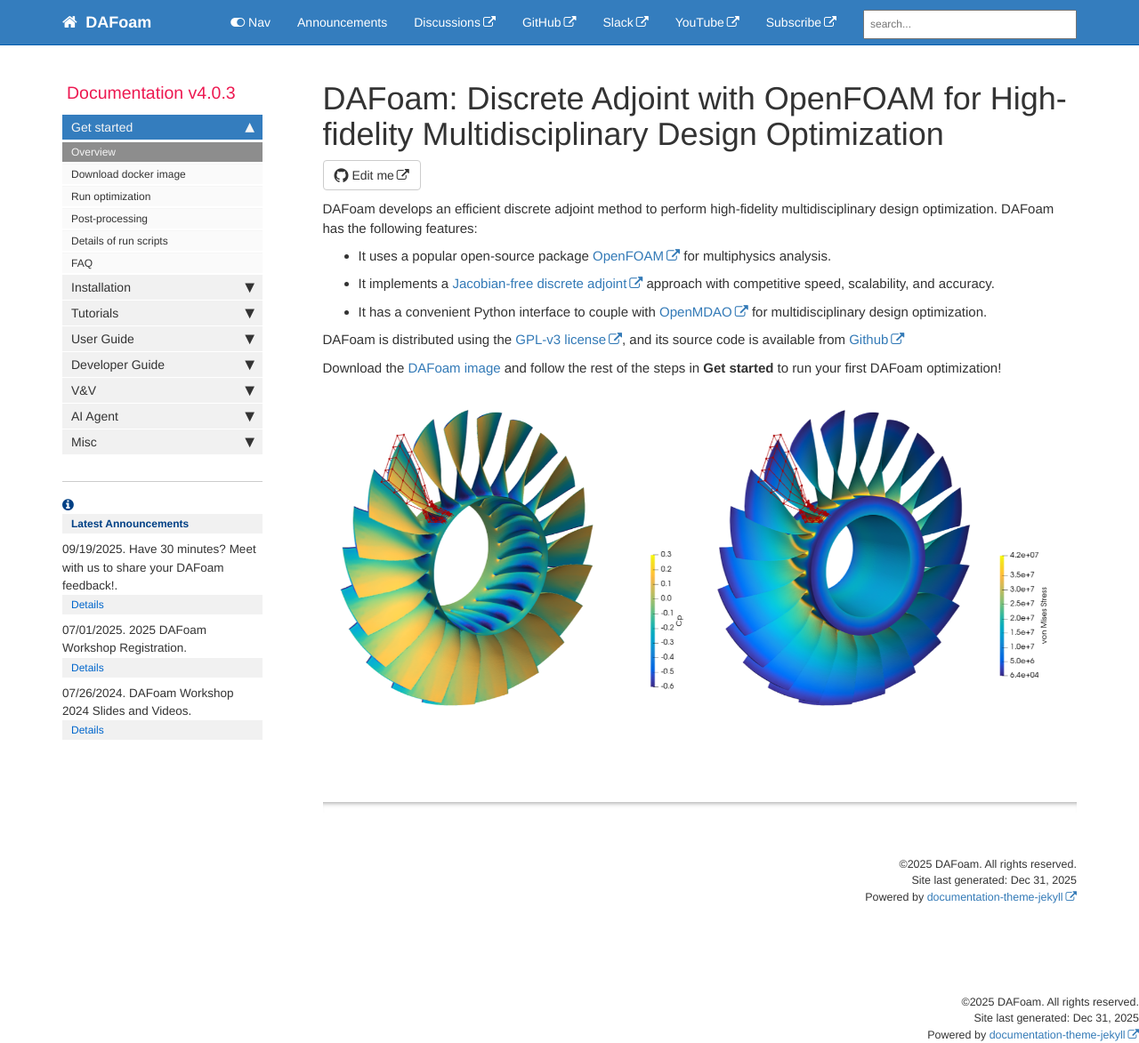
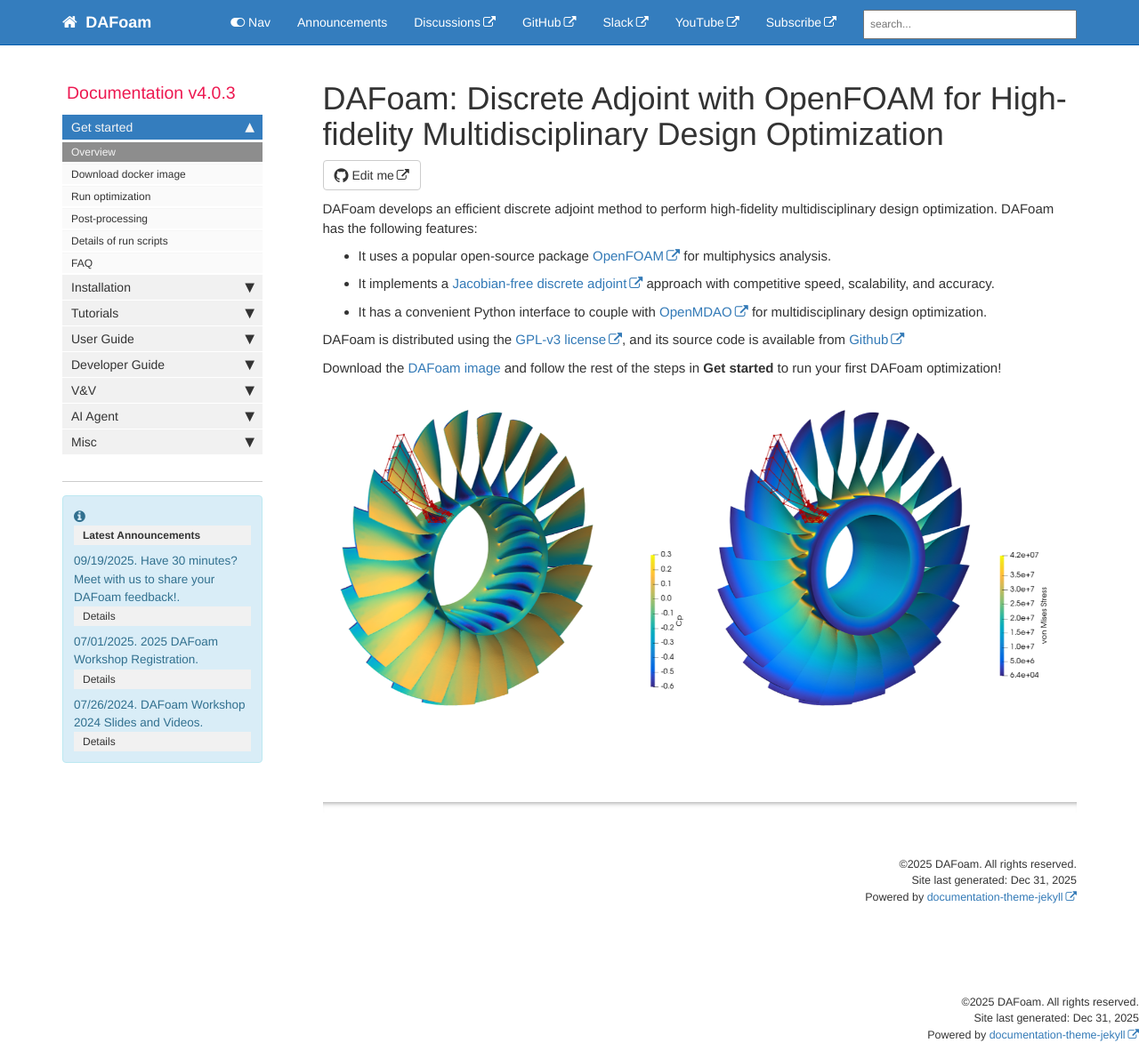
Before and after one commit to DAFoam/DAFoam.github.io, a Jekyll site: the page built from index.md, in a window 1280 px wide and 1173 px high. Shown: the whole window at 89% size. Built offline with Jekyll 4.4.1, drawn with Linux system fonts in a browser that asks for light colours; comment, search, counter and statistics services are not loaded.

Commit message:
content update

```diff
--- a/_includes/sidebar.html
+++ b/_includes/sidebar.html
@@ -53,14 +53,11 @@
          </p>
          -->
   <li style="margin-top: 30px; border-top: 1px solid #ccc; padding-top: 15px; list-style: none;">
-    <div style="margin: 0;">
-      <div style="margin-bottom: 8px;">
-        <i class="fa fa-info-circle" style="color: #004085; margin-right: 5px;"></i>
-        <b><a href="{{ site.baseurl }}/news.html" style="color: #004085; text-decoration: none;">Latest Announcements</a></b>
-      </div>
+    <div class="alert alert-info" role="alert" style="margin: 0; padding: 12px;">
+      <i class="fa fa-info-circle" style="margin-right: 5px; white-space: nowrap;"></i><b style="white-space: nowrap;"><a href="{{ site.baseurl }}/news.html" style="text-decoration: none;">Latest Announcements</a></b>
       {% for post in site.posts limit:3 %}
-        <div style="margin-top: 8px; font-size: 0.9em; line-height: 1.5; color: #333;">
-          {{ post.date | date: "%m/%d/%Y" }}. {{ post.title }}. <a href="{{ post.permalink }}" style="color: #0066cc; text-decoration: none;">Details</a>
+        <div style="margin-top: 8px; font-size: 0.9em; line-height: 1.5; white-space: normal;">
+          {{ post.date | date: "%m/%d/%Y" }}. {{ post.title }}. <a href="{{ post.permalink }}" style="text-decoration: none;">Details</a>
         </div>
       {% endfor %}
     </div>
```
